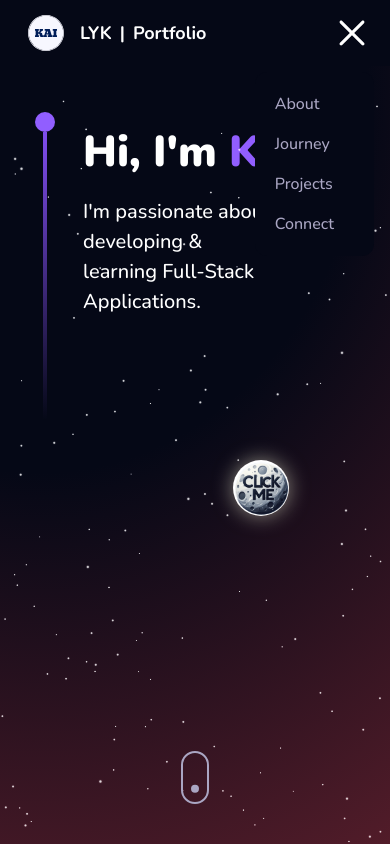
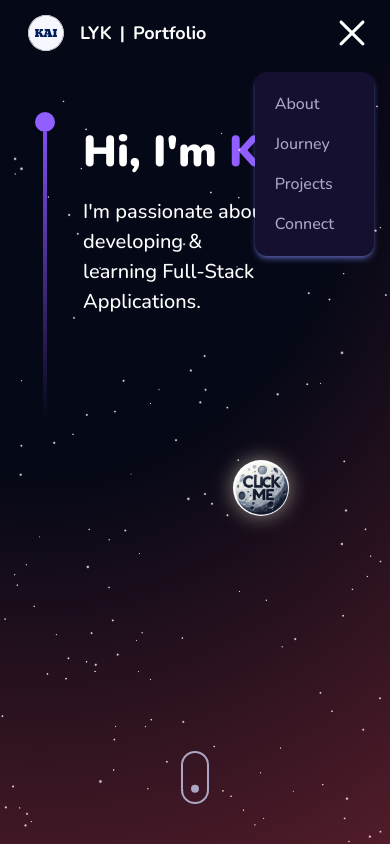
Before and after one commit to LYK315/portfolio, a React (Vite) app: page / in a window 390 px wide. Both pictures are taken after a click on the picture 352 px from the left and 33 px from the top of the page. Shown: the top 844 px of the page. Built offline with nearby package versions, Linux system fonts and the light colour scheme.

Commit message:
Update Burger Menu Open Motion

```diff
--- a/src/App.tsx
+++ b/src/App.tsx
@@ -5,7 +5,7 @@ import About from './components/About/About';
 import Journey from './components/Journey/Journey';
 import Skills from './components/Skills/Skills';
 import Projects from './components/PrevProject/Projects';
-import Connect from './components/connect/Connect';
+import Connect from './components/Connect/Connect';
 import ScrollToTop from './components/ScrollToTop';
 
 function App() {
--- a/src/components/Navbar.tsx
+++ b/src/components/Navbar.tsx
@@ -1,5 +1,7 @@
 import { Link } from 'react-router-dom';
 import { useState } from 'react';
+import { motion } from 'framer-motion';
+import { fadeIn } from '../utils/motion';
 import KaiLogo from '../assets/kai.svg'
 import * as icon from '../assets';
 import { NAVBAR } from '../constants';
@@ -65,10 +67,21 @@ export default function Navbar() {
       </div>
 
       {/* Burger Menu List */}
-        <div className={`${openMenu ? 'flex' : 'hidden'} p-5 pr-10 absolute top-[4.5em] right-[1em] z-50 rounded-xl bg-primary sm:hidden`}>
+      <motion.div
+        initial='hidden'
+        animate={openMenu ? 'show' : 'hidden'}
+        variants={fadeIn({ direction: 'left', type: 'spring', delay: 0, duration: 0.75 })}
+        className={`${openMenu ? 'flex' : 'hidden'} p-5 pr-10 absolute top-[4.5em] right-[1em] z-50 rounded-xl bg-tertiary sm:hidden shadow-md shadow-indigo-400/50`}
+      >
         {/* All Links */}
         <ul className='list-none flex flex-col justify-end items-start gap-4'>
-            {NAVBAR.map((item) => (
+          {NAVBAR.map((item, index) => (
+            <motion.div
+              key={item.id}
+              initial='hidden'
+              animate={openMenu ? 'show' : 'hidden'}
+              variants={fadeIn({ direction: 'left', type: 'spring', delay: 0.1 * index, duration: 0.75 })}
+            >
               <li
                 key={item.id}
                 className={
@@ -81,9 +94,10 @@ export default function Navbar() {
               >
                 <a href={`#${item.id}`}>{item.title}</a>
               </li>
+            </motion.div>
           ))}
         </ul>
-        </div>
+      </motion.div>
     </div>
   )
 }
```
Lines whose indentation alone changed are shown as unchanged.
